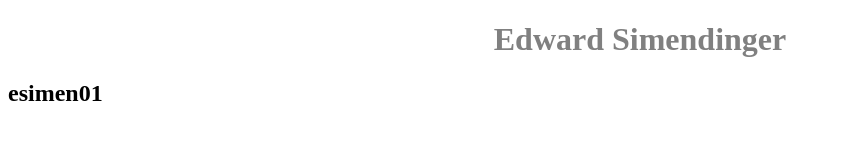
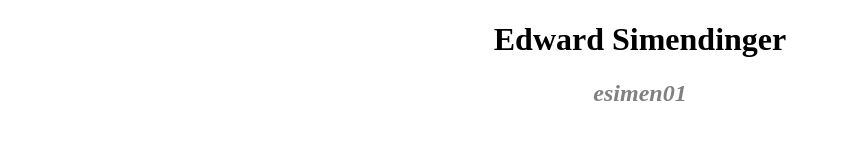
Before and after one commit to ejsim/ejsim.github.io, a plain HTML site: page index.html in a window 1280 px wide. Shown: the whole page, without its empty margins (0-841 px from the left). Drawn offline with Linux system fonts and the light colour scheme.

Commit message:
added photo, edits to stylesheet

```diff
--- a/style.css
+++ b/style.css
@@ -1,4 +1,10 @@
 h1 {
 	text-align: center;
+	font-weight: bold;
+}
+
+h2 {
+	text-align: center;
 	color: #808080;
+	font-style: italic;
 }
```
Also changed, not shown: ejsim.jpg (added).
